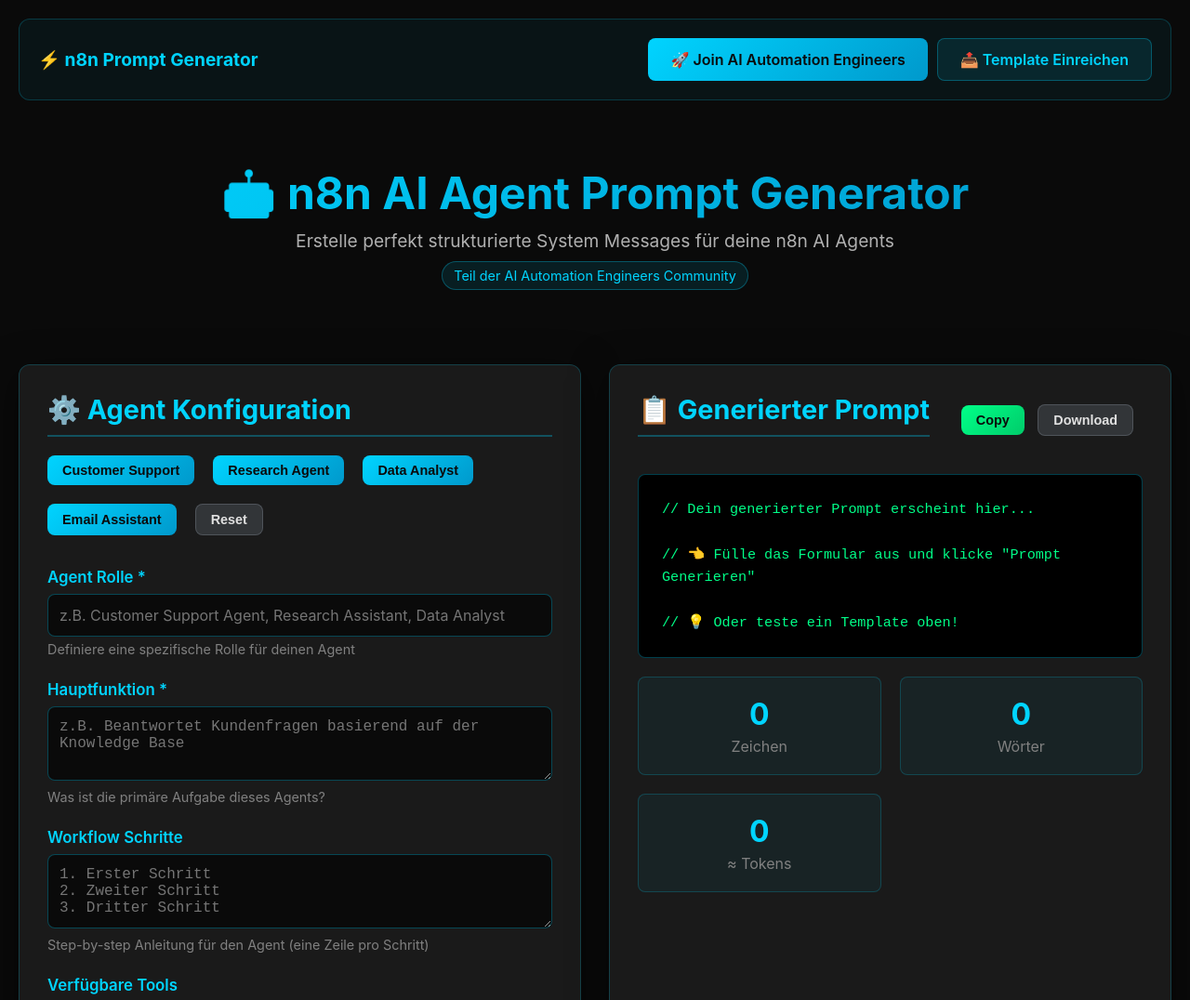
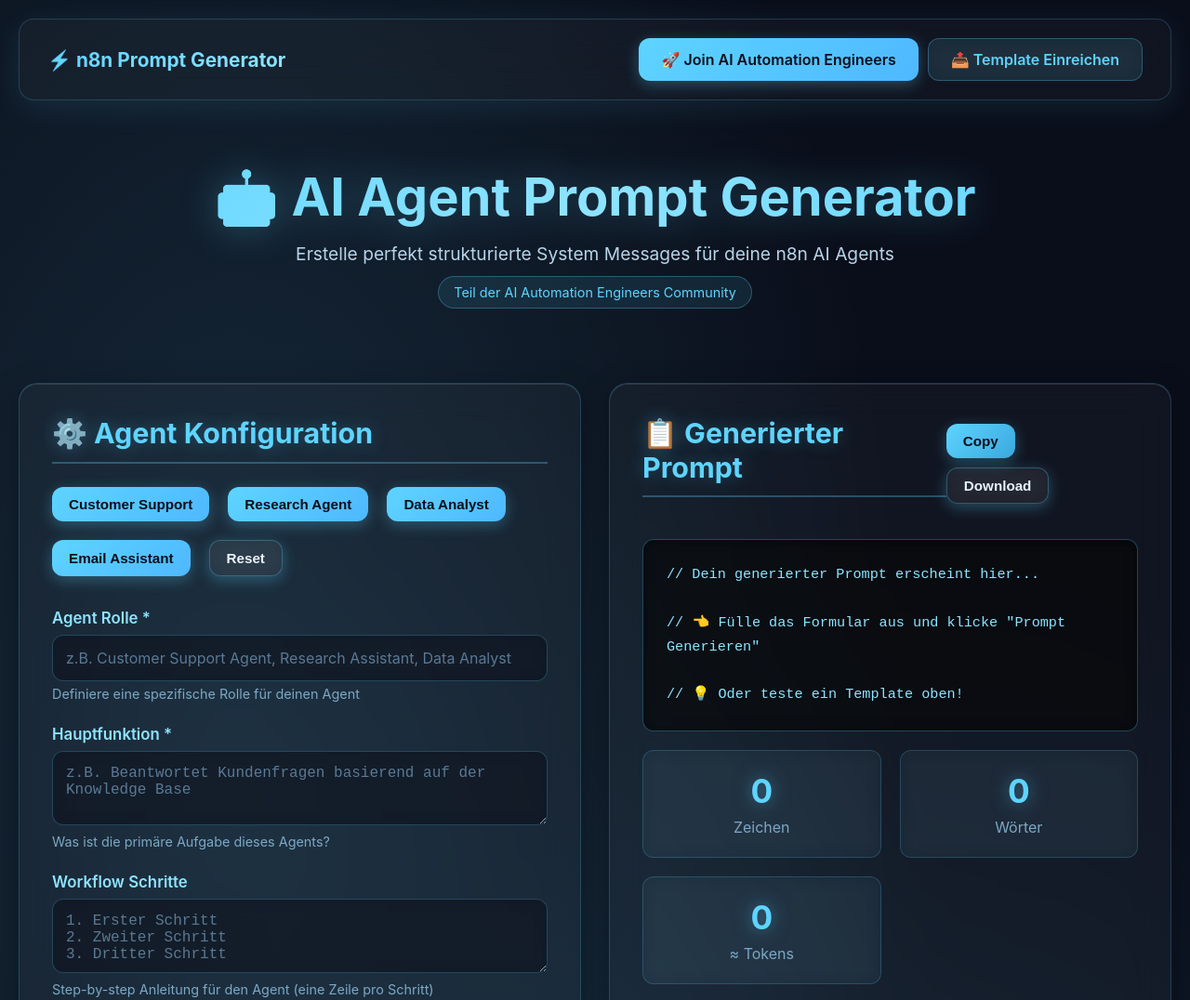
Before and after one commit to oliverhees/n8n-agent-prompt-generator, a plain HTML site: page index.html in a window 1280 px wide. Shown: the top 1076 px of the page at 93% size. Drawn offline with Linux system fonts and the light colour scheme.

Commit message:
Update index.html

```diff
--- a/index.html
+++ b/index.html
@@ -14,8 +14,12 @@
 
         body {
             font-family: -apple-system, BlinkMacSystemFont, 'Segoe UI', Roboto, Oxygen, Ubuntu, Cantarell, sans-serif;
-            background: #0a0a0a;
-            color: #e0e0e0;
+            background: #0a0e1a;
+            background-image:
+                radial-gradient(at 20% 30%, rgba(94, 212, 255, 0.15) 0px, transparent 50%),
+                radial-gradient(at 80% 70%, rgba(78, 184, 255, 0.15) 0px, transparent 50%),
+                radial-gradient(at 50% 50%, rgba(94, 212, 255, 0.05) 0px, transparent 50%);
+            color: #e8f4ff;
             min-height: 100vh;
             padding: 20px;
         }
@@ -29,19 +33,27 @@
             display: flex;
             justify-content: space-between;
             align-items: center;
-            padding: 20px;
-            background: rgba(0, 212, 255, 0.05);
-            border: 1px solid rgba(0, 212, 255, 0.2);
-            border-radius: 12px;
+            padding: 20px 30px;
+            background: rgba(255, 255, 255, 0.03);
+            backdrop-filter: blur(20px);
+            border: 1px solid rgba(94, 212, 255, 0.2);
+            border-radius: 16px;
             margin-bottom: 30px;
             flex-wrap: wrap;
             gap: 15px;
+            box-shadow: 0 8px 32px rgba(94, 212, 255, 0.1);
         }
 
         .logo {
-            font-size: 1.2em;
+            font-size: 1.3em;
             font-weight: 700;
-            color: #00d4ff;
+            background: linear-gradient(135deg, #5ed4ff 0%, #8ee4ff 100%);
+            -webkit-background-clip: text;
+            -webkit-text-fill-color: transparent;
+            background-clip: text;
+            display: flex;
+            align-items: center;
+            gap: 10px;
         }
 
         .top-buttons {
@@ -51,10 +63,10 @@
         }
 
         .btn-community {
-            background: linear-gradient(135deg, #00d4ff 0%, #0099cc 100%);
-            color: #0a0a0a;
+            background: linear-gradient(135deg, #5ed4ff 0%, #4eb8ff 100%);
+            color: #0a0e1a;
             padding: 12px 24px;
-            border-radius: 8px;
+            border-radius: 12px;
             text-decoration: none;
             font-weight: 600;
             transition: all 0.3s;
@@ -63,51 +75,55 @@
             gap: 8px;
             border: none;
             cursor: pointer;
+            box-shadow: 0 4px 16px rgba(94, 212, 255, 0.3);
         }
 
         .btn-community:hover {
             transform: translateY(-2px);
-            box-shadow: 0 8px 24px rgba(0, 212, 255, 0.4);
+            box-shadow: 0 8px 24px rgba(94, 212, 255, 0.5);
         }
 
         .btn-submit {
-            background: rgba(0, 212, 255, 0.1);
-            color: #00d4ff;
+            background: rgba(94, 212, 255, 0.1);
+            backdrop-filter: blur(10px);
+            color: #5ed4ff;
             padding: 12px 24px;
-            border-radius: 8px;
+            border-radius: 12px;
             text-decoration: none;
             font-weight: 600;
             transition: all 0.3s;
             display: inline-flex;
             align-items: center;
             gap: 8px;
-            border: 1px solid rgba(0, 212, 255, 0.3);
+            border: 1px solid rgba(94, 212, 255, 0.3);
         }
 
         .btn-submit:hover {
-            background: rgba(0, 212, 255, 0.2);
-            border-color: #00d4ff;
+            background: rgba(94, 212, 255, 0.2);
+            border-color: #5ed4ff;
+            transform: translateY(-2px);
         }
 
         .header {
             text-align: center;
-            color: #e0e0e0;
+            color: #e8f4ff;
             margin-bottom: 40px;
             padding: 40px 20px;
         }
 
         .header h1 {
-            font-size: 3em;
-            margin-bottom: 10px;
-            background: linear-gradient(135deg, #00d4ff 0%, #0099cc 100%);
+            font-size: 3.5em;
+            margin-bottom: 15px;
+            background: linear-gradient(135deg, #5ed4ff 0%, #8ee4ff 50%, #5ed4ff 100%);
             -webkit-background-clip: text;
             -webkit-text-fill-color: transparent;
             background-clip: text;
+            filter: drop-shadow(0 0 20px rgba(94, 212, 255, 0.3));
         }
 
         .header p {
             font-size: 1.2em;
-            color: #b0b0b0;
+            color: #b8d4e8;
         }
 
         .main-content {
@@ -124,19 +140,23 @@
         }
 
         .card {
-            background: #1a1a1a;
-            border: 1px solid rgba(0, 212, 255, 0.2);
-            border-radius: 12px;
-            padding: 30px;
-            box-shadow: 0 10px 40px rgba(0, 0, 0, 0.5);
+            background: rgba(255, 255, 255, 0.03);
+            backdrop-filter: blur(20px);
+            border: 1px solid rgba(94, 212, 255, 0.2);
+            border-radius: 20px;
+            padding: 35px;
+            box-shadow:
+                0 8px 32px rgba(0, 0, 0, 0.3),
+                inset 0 1px 0 rgba(255, 255, 255, 0.1);
         }
 
         .card h2 {
-            color: #00d4ff;
-            margin-bottom: 20px;
-            font-size: 1.8em;
-            border-bottom: 2px solid rgba(0, 212, 255, 0.3);
-            padding-bottom: 10px;
+            color: #5ed4ff;
+            margin-bottom: 25px;
+            font-size: 1.9em;
+            border-bottom: 2px solid rgba(94, 212, 255, 0.3);
+            padding-bottom: 12px;
+            text-shadow: 0 0 20px rgba(94, 212, 255, 0.3);
         }
 
         .form-group {
@@ -147,7 +167,7 @@
             display: block;
             font-weight: 600;
             margin-bottom: 8px;
-            color: #00d4ff;
+            color: #8ee4ff;
             font-size: 1.05em;
         }
 
@@ -155,22 +175,24 @@
         .form-group textarea,
         .form-group select {
             width: 100%;
-            padding: 12px;
-            background: #0a0a0a;
-            border: 1px solid rgba(0, 212, 255, 0.3);
-            border-radius: 8px;
+            padding: 14px;
+            background: rgba(10, 14, 26, 0.6);
+            backdrop-filter: blur(10px);
+            border: 1px solid rgba(94, 212, 255, 0.25);
+            border-radius: 12px;
             font-size: 1em;
             font-family: inherit;
             transition: all 0.3s;
-            color: #e0e0e0;
+            color: #e8f4ff;
         }
 
         .form-group input:focus,
         .form-group textarea:focus,
         .form-group select:focus {
             outline: none;
-            border-color: #00d4ff;
-            box-shadow: 0 0 12px rgba(0, 212, 255, 0.3);
+            border-color: #5ed4ff;
+            box-shadow: 0 0 20px rgba(94, 212, 255, 0.3);
+            background: rgba(10, 14, 26, 0.8);
         }
 
         .form-group textarea {
@@ -182,77 +204,81 @@
         .form-group small {
             display: block;
             margin-top: 5px;
-            color: #808080;
+            color: #7da8c4;
             font-size: 0.9em;
         }
 
         .tool-item {
-            background: rgba(0, 212, 255, 0.05);
-            padding: 15px;
-            border-radius: 8px;
+            background: rgba(94, 212, 255, 0.05);
+            backdrop-filter: blur(10px);
+            padding: 18px;
+            border-radius: 12px;
             margin-bottom: 15px;
-            border-left: 4px solid #00d4ff;
+            border-left: 4px solid #5ed4ff;
+            box-shadow: 0 4px 16px rgba(0, 0, 0, 0.2);
         }
 
-        .tool-item input {
+        .tool-item input,
+        .tool-item textarea {
             margin-bottom: 10px;
         }
 
         .btn {
-            background: linear-gradient(135deg, #00d4ff 0%, #0099cc 100%);
-            color: #0a0a0a;
+            background: linear-gradient(135deg, #5ed4ff 0%, #4eb8ff 100%);
+            color: #0a0e1a;
             border: none;
-            padding: 12px 24px;
-            border-radius: 8px;
-            font-size: 1em;
+            padding: 14px 28px;
+            border-radius: 12px;
+            font-size: 1.05em;
             font-weight: 600;
             cursor: pointer;
             transition: all 0.3s;
             margin-right: 10px;
             margin-bottom: 10px;
+            box-shadow: 0 4px 16px rgba(94, 212, 255, 0.3);
         }
 
         .btn:hover {
             transform: translateY(-2px);
-            box-shadow: 0 8px 24px rgba(0, 212, 255, 0.4);
+            box-shadow: 0 8px 24px rgba(94, 212, 255, 0.5);
         }
 
         .btn-secondary {
-            background: rgba(108, 117, 125, 0.3);
-            color: #e0e0e0;
-            border: 1px solid rgba(108, 117, 125, 0.5);
+            background: rgba(255, 255, 255, 0.05);
+            backdrop-filter: blur(10px);
+            color: #e8f4ff;
+            border: 1px solid rgba(94, 212, 255, 0.3);
         }
 
         .btn-secondary:hover {
-            background: rgba(108, 117, 125, 0.5);
+            background: rgba(255, 255, 255, 0.1);
+            border-color: #5ed4ff;
         }
 
         .btn-success {
-            background: linear-gradient(135deg, #00ff88 0%, #00cc6a 100%);
-        }
-
-        .btn-success:hover {
-            box-shadow: 0 8px 24px rgba(0, 255, 136, 0.4);
+            background: linear-gradient(135deg, #5ed4ff 0%, #3aa8dd 100%);
         }
 
         .btn-small {
-            padding: 8px 16px;
-            font-size: 0.9em;
+            padding: 10px 18px;
+            font-size: 0.95em;
         }
 
         .preview {
-            background: #000000;
-            color: #00ff88;
+            background: rgba(0, 0, 0, 0.6);
+            backdrop-filter: blur(10px);
+            color: #8ee4ff;
             padding: 25px;
-            border-radius: 8px;
-            border: 1px solid rgba(0, 212, 255, 0.3);
+            border-radius: 12px;
+            border: 1px solid rgba(94, 212, 255, 0.3);
             font-family: 'Courier New', monospace;
             font-size: 0.95em;
-            line-height: 1.6;
+            line-height: 1.7;
             white-space: pre-wrap;
             max-height: 600px;
             overflow-y: auto;
             position: relative;
+            box-shadow: inset 0 2px 10px rgba(0, 0, 0, 0.3);
         }
 
         .preview-header {
@@ -266,15 +292,17 @@
             position: fixed;
             top: 20px;
             right: 20px;
-            background: linear-gradient(135deg, #00ff88 0%, #00cc6a 100%);
-            color: #0a0a0a;
-            padding: 15px 25px;
-            border-radius: 8px;
-            box-shadow: 0 8px 24px rgba(0, 255, 136, 0.4);
+            background: rgba(94, 212, 255, 0.95);
+            backdrop-filter: blur(20px);
+            color: #0a0e1a;
+            padding: 16px 28px;
+            border-radius: 12px;
+            box-shadow: 0 8px 32px rgba(94, 212, 255, 0.5);
             display: none;
             animation: slideIn 0.3s ease-out;
             z-index: 1000;
             font-weight: 600;
+            border: 1px solid rgba(255, 255, 255, 0.2);
         }
 
         @keyframes slideIn {
@@ -297,50 +325,62 @@
 
         .footer {
             text-align: center;
-            color: #808080;
+            color: #7da8c4;
             padding: 30px;
             margin-top: 40px;
-            border-top: 1px solid rgba(0, 212, 255, 0.2);
+            border-top: 1px solid rgba(94, 212, 255, 0.2);
+            background: rgba(255, 255, 255, 0.02);
+            backdrop-filter: blur(10px);
+            border-radius: 16px;
         }
 
         .footer a {
-            color: #00d4ff;
+            color: #5ed4ff;
             text-decoration: none;
             transition: color 0.3s;
         }
 
         .footer a:hover {
-            color: #00ffcc;
+            color: #8ee4ff;
         }
 
         .examples-section {
-            background: #1a1a1a;
-            border: 1px solid rgba(0, 212, 255, 0.2);
-            border-radius: 12px;
-            padding: 30px;
-            box-shadow: 0 10px 40px rgba(0, 0, 0, 0.5);
+            background: rgba(255, 255, 255, 0.03);
+            backdrop-filter: blur(20px);
+            border: 1px solid rgba(94, 212, 255, 0.2);
+            border-radius: 20px;
+            padding: 35px;
+            box-shadow: 0 8px 32px rgba(0, 0, 0, 0.3);
             margin-top: 30px;
         }
 
         .example-card {
-            background: rgba(0, 212, 255, 0.05);
-            padding: 20px;
-            border-radius: 8px;
+            background: rgba(94, 212, 255, 0.05);
+            backdrop-filter: blur(10px);
+            padding: 22px;
+            border-radius: 12px;
             margin-bottom: 15px;
             cursor: pointer;
             transition: all 0.3s;
-            border-left: 4px solid #00d4ff;
+            border-left: 4px solid #5ed4ff;
+            border: 1px solid rgba(94, 212, 255, 0.2);
         }
 
         .example-card:hover {
-            transform: translateX(5px);
-            background: rgba(0, 212, 255, 0.1);
-            box-shadow: 0 4px 12px rgba(0, 212, 255, 0.2);
+            transform: translateX(8px);
+            background: rgba(94, 212, 255, 0.1);
+            box-shadow: 0 8px 24px rgba(94, 212, 255, 0.2);
+            border-color: #5ed4ff;
         }
 
         .example-card h3 {
-            color: #00d4ff;
+            color: #5ed4ff;
             margin-bottom: 10px;
+            text-shadow: 0 0 10px rgba(94, 212, 255, 0.3);
+        }
+
+        .example-card p {
+            color: #b8d4e8;
         }
 
         .stats {
@@ -351,22 +391,24 @@
         }
 
         .stat-card {
-            background: rgba(0, 212, 255, 0.05);
-            padding: 20px;
-            border-radius: 8px;
+            background: rgba(94, 212, 255, 0.05);
+            backdrop-filter: blur(10px);
+            padding: 22px;
+            border-radius: 12px;
             text-align: center;
-            border: 1px solid rgba(0, 212, 255, 0.2);
+            border: 1px solid rgba(94, 212, 255, 0.2);
         }
 
         .stat-number {
-            font-size: 2em;
+            font-size: 2.2em;
             font-weight: bold;
-            color: #00d4ff;
+            color: #5ed4ff;
+            text-shadow: 0 0 20px rgba(94, 212, 255, 0.5);
         }
 
         .stat-label {
-            color: #808080;
-            margin-top: 5px;
+            color: #7da8c4;
+            margin-top: 8px;
         }
 
         .tools-container {
@@ -375,43 +417,47 @@
             padding-right: 10px;
         }
 
-        .tools-container::-webkit-scrollbar {
-            width: 8px;
-        }
-
-        .tools-container::-webkit-scrollbar-track {
-            background: rgba(0, 212, 255, 0.1);
-            border-radius: 10px;
-        }
-
-        .tools-container::-webkit-scrollbar-thumb {
-            background: #00d4ff;
-            border-radius: 10px;
-        }
-
+        .tools-container::-webkit-scrollbar,
         .preview::-webkit-scrollbar {
             width: 8px;
         }
 
+        .tools-container::-webkit-scrollbar-track,
         .preview::-webkit-scrollbar-track {
-            background: rgba(0, 212, 255, 0.1);
+            background: rgba(94, 212, 255, 0.05);
             border-radius: 10px;
         }
 
+        .tools-container::-webkit-scrollbar-thumb,
         .preview::-webkit-scrollbar-thumb {
-            background: #00d4ff;
+            background: rgba(94, 212, 255, 0.3);
             border-radius: 10px;
+        }
+
+        .tools-container::-webkit-scrollbar-thumb:hover,
+        .preview::-webkit-scrollbar-thumb:hover {
+            background: #5ed4ff;
         }
 
         .community-badge {
             display: inline-block;
-            background: rgba(0, 212, 255, 0.1);
-            color: #00d4ff;
-            padding: 6px 12px;
+            background: rgba(94, 212, 255, 0.1);
+            backdrop-filter: blur(10px);
+            color: #5ed4ff;
+            padding: 8px 16px;
             border-radius: 20px;
             font-size: 0.9em;
-            margin-top: 10px;
-            border: 1px solid rgba(0, 212, 255, 0.3);
+            margin-top: 12px;
+            border: 1px solid rgba(94, 212, 255, 0.3);
+        }
+
+        select option {
+            background: #0a0e1a;
+            color: #e8f4ff;
+        }
+
+        ::placeholder {
+            color: #5a7a94;
         }
     </style>
 </head>
@@ -430,7 +476,7 @@
         </div>
 
         <div class="header">
-            <h1>🤖 n8n AI Agent Prompt Generator</h1>
+            <h1>🤖 AI Agent Prompt Generator</h1>
             <p>Erstelle perfekt strukturierte System Messages für deine n8n AI Agents</p>
             <span class="community-badge">Teil der AI Automation Engineers Community</span>
         </div>
@@ -440,7 +486,6 @@
         </div>
 
         <div class="main-content">
-            <!-- Input Form -->
             <div class="card">
                 <h2>⚙️ Agent Konfiguration</h2>
 
@@ -502,7 +547,6 @@
                 <button class="btn" onclick="generatePrompt()">🚀 Prompt Generieren</button>
             </div>
 
-            <!-- Preview -->
             <div class="card">
                 <div class="preview-header">
                     <h2>📋 Generierter Prompt</h2>
@@ -535,29 +579,28 @@
             </div>
         </div>
 
-        <!-- Examples Section -->
         <div class="examples-section">
             <h2>💡 Beispiel-Agents zum Laden</h2>
-            <p style="margin-bottom: 20px; color: #808080;">Klicke auf ein Beispiel um es zu laden und anzupassen</p>
+            <p style="margin-bottom: 20px; color: #7da8c4;">Klicke auf ein Beispiel um es zu laden und anzupassen</p>
 
             <div class="example-card" onclick="loadTemplate('support')">
                 <h3>🎧 Customer Support Agent</h3>
-                <p style="color: #b0b0b0;">Beantwortet Kundenfragen basierend auf Knowledge Base, erstellt Tickets und sendet Follow-up Emails</p>
+                <p>Beantwortet Kundenfragen basierend auf Knowledge Base, erstellt Tickets und sendet Follow-up Emails</p>
             </div>
 
             <div class="example-card" onclick="loadTemplate('research')">
                 <h3>🔍 Research Agent</h3>
-                <p style="color: #b0b0b0;">Scraped Websites, extrahiert Informationen und speichert strukturierte Recherche-Ergebnisse</p>
+                <p>Scraped Websites, extrahiert Informationen und speichert strukturierte Recherche-Ergebnisse</p>
             </div>
 
             <div class="example-card" onclick="loadTemplate('data')">
                 <h3>📊 Data Analyst Agent</h3>
-                <p style="color: #b0b0b0;">Übersetzt natürliche Sprache in SQL Queries, analysiert Daten und erstellt Visualisierungen</p>
+                <p>Übersetzt natürliche Sprache in SQL Queries, analysiert Daten und erstellt Visualisierungen</p>
             </div>
 
             <div class="example-card" onclick="loadTemplate('email')">
                 <h3>📧 Email Summarization Agent</h3>
-                <p style="color: #b0b0b0;">Kategorisiert Emails, extrahiert Action Items und generiert tägliche Digests</p>
+                <p>Kategorisiert Emails, extrahiert Action Items und generiert tägliche Digests</p>
             </div>
         </div>
 
@@ -565,7 +608,7 @@
             <p>Teil der <strong>AI Automation Engineers Community</strong></p>
             <p style="margin-top: 10px;">
                 <a href="submit-template.html">📤 Template einreichen</a> |
-                <a href="https://github.com/oliverhees/n8n-prompt-generator" target="_blank">GitHub</a> |
+                <a href="https://github.com/oliverhees/n8n-agent-prompt-generator" target="_blank">GitHub</a> |
                 <a href="https://www.skool.com/ki-heroes/" target="_blank">Skool Community</a>
             </p>
             <p style="margin-top: 15px; opacity: 0.7;">
```
